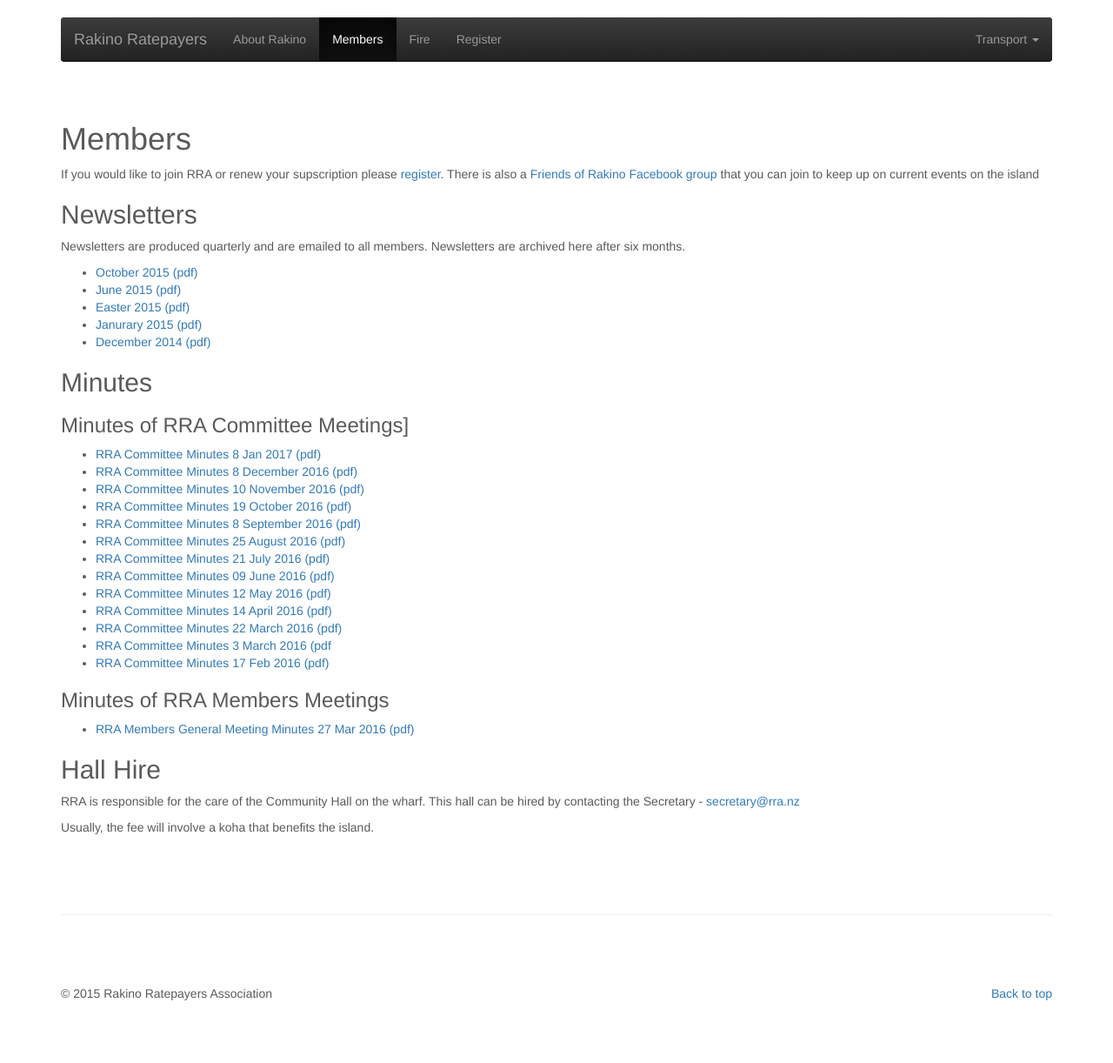
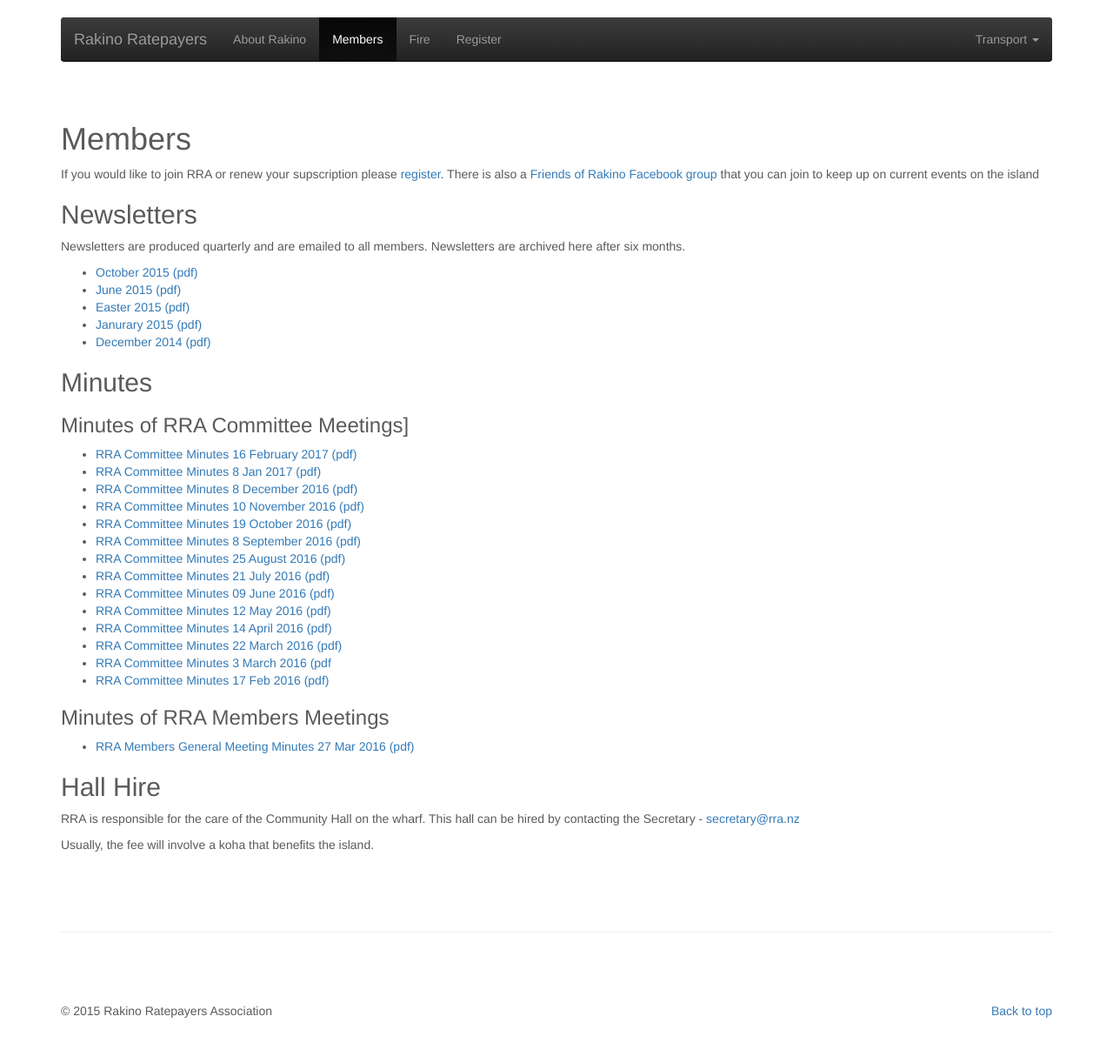
Before and after one commit to rakinoratepayers/rakinoratepayers.github.io, a Jekyll site: the page built from members.md, in a window 1280 px wide. Shown: the whole page at 87% size. Built offline with Jekyll 4.4.1, drawn with Linux system fonts in a browser that asks for light colours; nearby versions of some CDN libraries.

Commit message:
add Feb committee notes

```diff
--- a/members.md
+++ b/members.md
@@ -24,6 +24,7 @@ Newsletters are produced quarterly and are emailed to all members. Newsletters a
 ## Minutes
 
 ### Minutes of RRA Committee Meetings]
+- [RRA Committee Minutes 16 February 2017 (pdf)](/assets/minutes/170216 RRA Committee Minutes 16 Feb 2017.pdf)
 - [RRA Committee Minutes 8 Jan 2017 (pdf)](/assets/minutes/170108 RRA Committee Minutes 08 Jan 2017.pdf)
 - [RRA Committee Minutes 8 December 2016 (pdf)](/assets/minutes/161208 RRA Committee Minutes 08 December 2016.pdf)
 - [RRA Committee Minutes 10 November 2016 (pdf)](/assets/minutes/161110 RRA Committee Minutes 10 November 2016.pdf)
```
Also changed, not shown: 1 other file.
